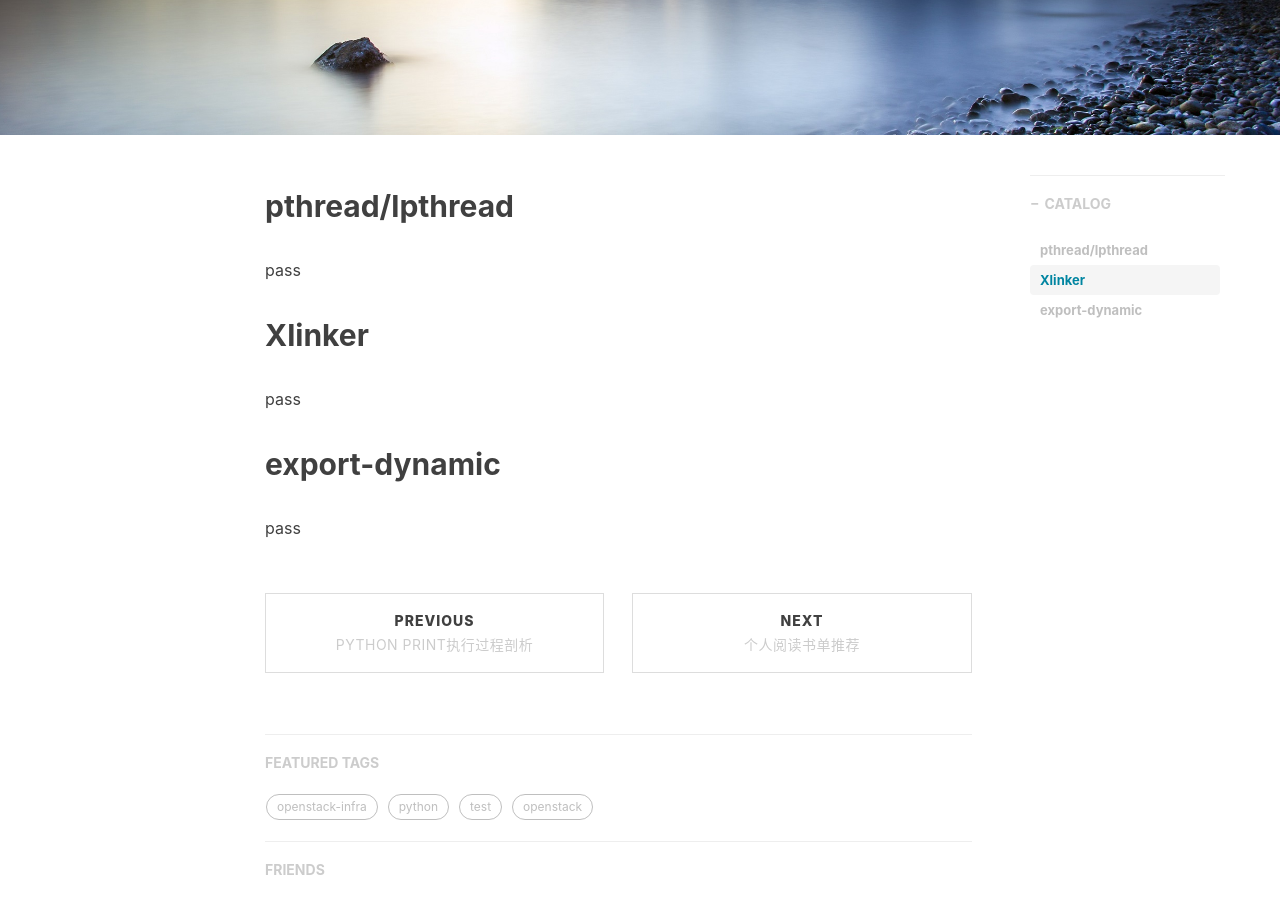
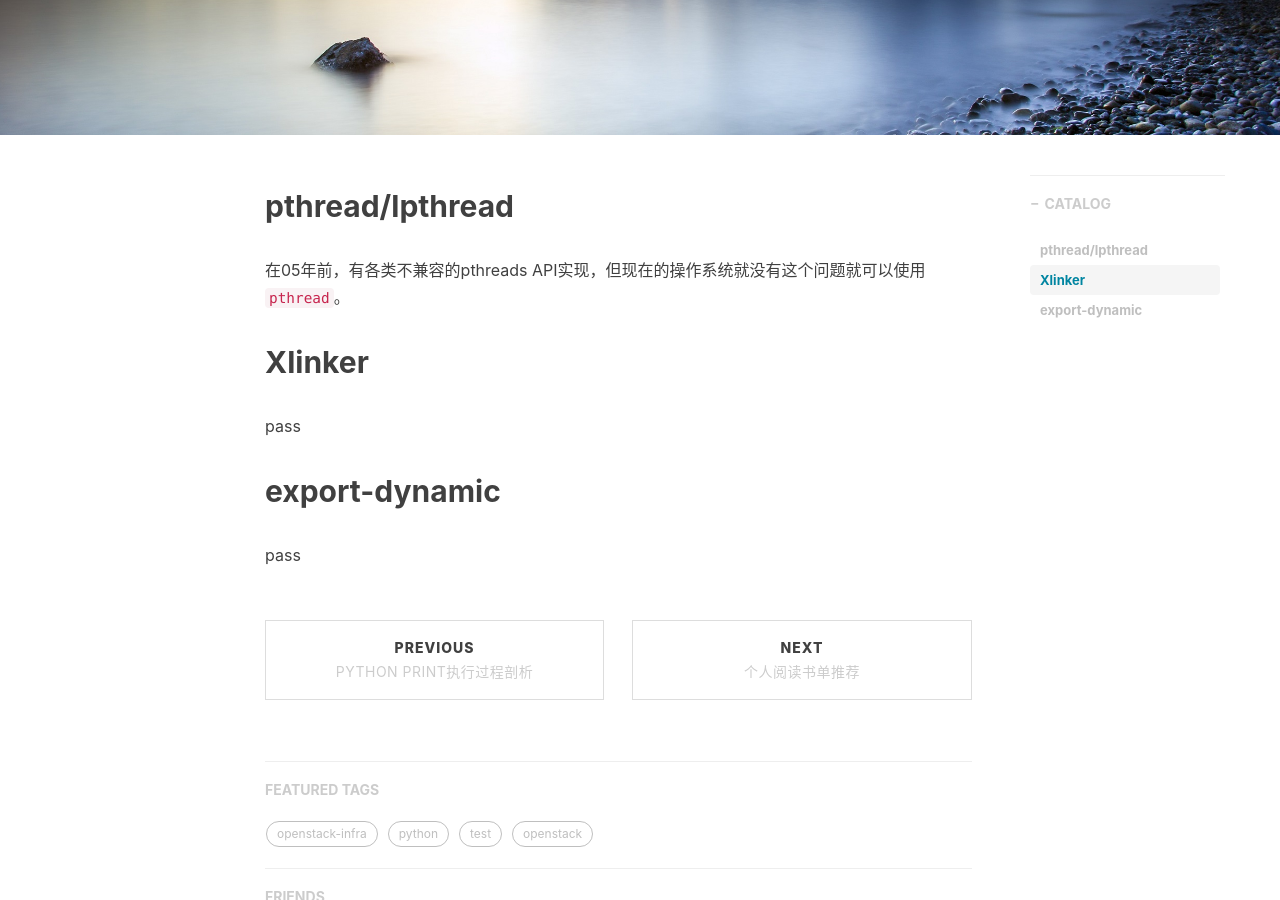
Before and after one commit to shihai1991/shihai1991.github.io, a Jekyll site: the page built from _posts/2021-11-22-gcc编译器编译选项分析汇总.md, in a window 1280 px wide and 900 px high, scrolled down 322 px. Built offline with Jekyll 4.4.1, drawn with Linux system fonts in a browser that asks for light colours; nearby versions of some CDN libraries; comment, search, counter and statistics services are not loaded.

Commit message:
Update 2021-11-22-gcc编译器编译选项分析汇总.md

```diff
--- a/_posts/2021-11-22-gcc编译器编译选项分析汇总.md
+++ b/_posts/2021-11-22-gcc编译器编译选项分析汇总.md
@@ -13,7 +13,7 @@ catalog: true
 <!--more-->
 
 ## pthread/lpthread
-pass
+在05年前，有各类不兼容的pthreads API实现，但现在的操作系统就没有这个问题就可以使用`pthread`。
 
 ## Xlinker
 pass
```
